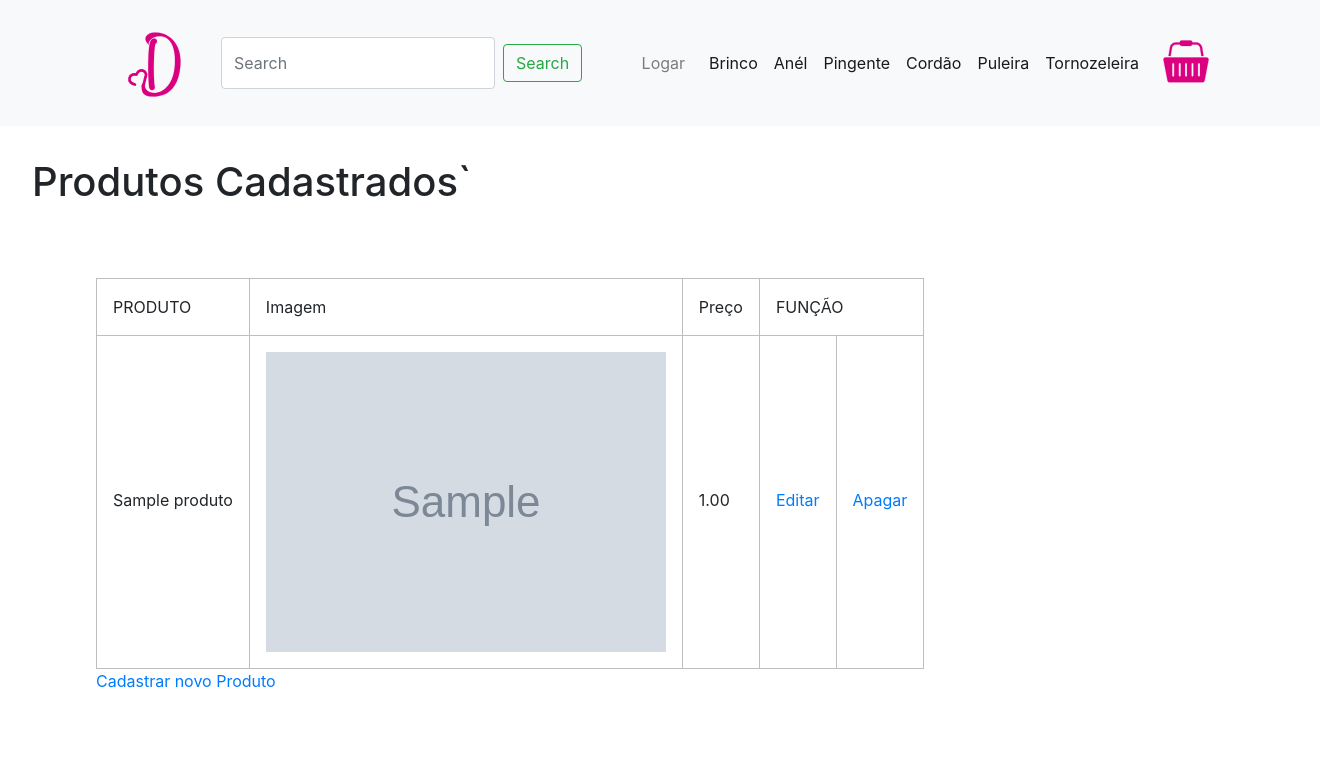
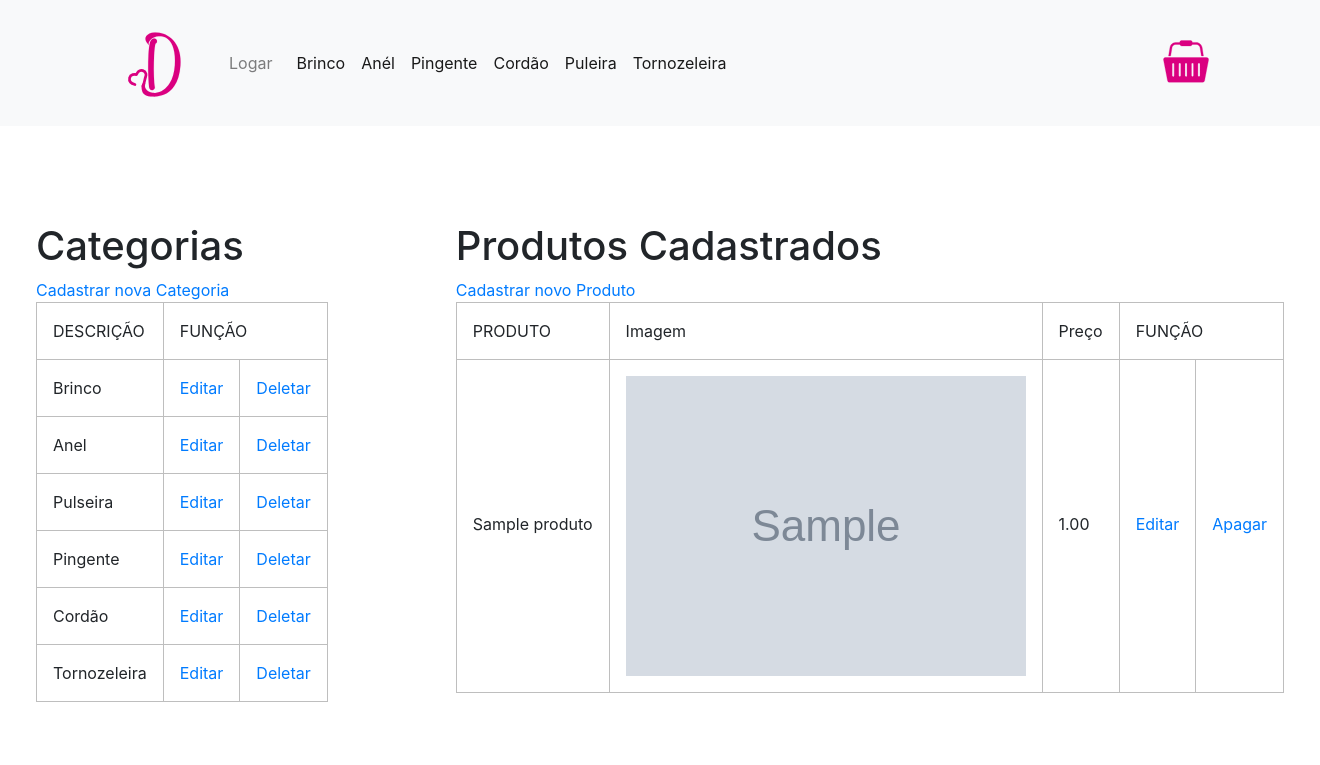
Before and after one commit to SilvioDiaz/Dmarsil, a PHP site: page /index.php?pagina=produtos in a window 1320 px wide. Shown: the top 765 px of the page. Run offline with PHP 8.4, Linux system fonts and the light colour scheme; data comes from the database, SQL or seed files in the repository; tables that the repository leaves empty hold one stand-in row (values such as "Sample post"); grey boxes marked "Sample" are stand-in pictures.

```diff
--- a/css/style.css
+++ b/css/style.css
@@ -38,12 +38,14 @@ td,th{
 .containerLista{
     width: 100%;
     display: flex;
+
     flex-direction: column;
     padding: 2rem;
 }
 
 .adminUsuario{
     display: flex;
+    justify-content: center;
 }
 
 .imgTabela{
--- a/header.php
+++ b/header.php
@@ -70,18 +70,7 @@ if(isset($_SESSION['carrinho'])){
     <img src="img/Dmarsil.svg" width="100" height="100" class="d-inline-block align-top" alt="Logo Dmarsil">
   </a>
 
-  <button class="navbar-toggler" type="button" data-toggle="collapse" data-target="#navbarSupportedContent" aria-controls="navbarSupportedContent" aria-expanded="false" aria-label="Toggle navigation">
-    <span class="navbar-toggler-icon"></span>
-  </button>
-
-  <form class="form-inline my-2 my-lg-0">
-      <input class="form-control mr-sm-2" type="search" placeholder="Search" aria-label="Search">
-      <button class="btn btn-outline-success my-2 my-sm-0" type="submit">Search</button>
-    </form>
-
-
-
-  <div class="collapse navbar-collapse inverter" id="navbarSupportedContent">
+  <div class="collapse navbar-collapse" id="navbarSupportedContent">
 
 
 
@@ -145,12 +134,16 @@ if(isset($_SESSION['Usuario'])){
 <div class="headerAdmin">
 <nav class="navbar navbar-expand-lg navbar-dark bg-dark">
   <div class="collapse navbar-collapse" id="navbarNavDropdown">
+    <div class="container">
       <ul class="navbar-nav">
         <li class="nav-item active">
           <a class="nav-link" href="?pagina=cadastro_produtos">Cadastrar Produto<span class="sr-only">(current)</span></a>
         </li>
         <li class="nav-item active">
           <a class="nav-link" href="?pagina=usuarios">Usuarios</a>
+        </li>
+        <li class="nav-item active">
+          <a class="nav-link" href="?pagina=produtos"> Produtos</a>
         </li>
 
         <?php
@@ -173,16 +166,13 @@ if(isset($_SESSION['Usuario'])){
           Admin
           </a>
           <div class="dropdown-menu" aria-labelledby="navbarDropdownMenuLink">
-        <a class="dropdown-item"  href="?pagina=tipos_usuario">Tipos de Usuario</a>
           <a class="dropdown-item"  href="?pagina=pedidos"> Pedidos </a>
-        <a class="dropdown-item"  href="?pagina=produtos"> Produtos </a>
           <a class="dropdown-item"  href="?pagina=cadastropromo"> Promoções </a>
-        <a class="dropdown-item"  href="?pagina=categorias">Categorias</a>
-
           </div>
         </li>
 
       </ul>
+    </div>
   </div>
 </nav>
 
--- a/paginas/ADMIN/usuarios.php
+++ b/paginas/ADMIN/usuarios.php
@@ -36,7 +36,7 @@ document.title = "Usuarios Cadastrados"
 
                             ?>
                         <tr>
-                        <td><?=$linha['descricao']?>'</td>
+                        <td><?=$linha['descricao']?></td>
                         <td class=tabela-celula><a href="?pagina=cadastro_funcionarios&id=<?=$linha['id_tipo']?>">Editar</td>
                         <td class=tabela-celula><a href="./script/excluir_tipo_usuario.php?id=<?$linha['id_tipo']?>">Deletar</a></td>
                         </tr>
--- a/paginas/produtos.php
+++ b/paginas/produtos.php
@@ -4,19 +4,51 @@ document.title = 'Produtos'
 
 
 <?php
+    include 'script/admin_only.php';
+
     $query = 'SELECT * FROM produto';
 
     $consulta = mysqli_query($conexao, $query);
 
-    include 'script/admin_only.php';
+    $query_tipo = 'SELECT * FROM tipo_produto';
+
+    $tipo = mysqli_query($conexao, $query_tipo);
 
 ?>
 
 <div class="containerLista">
-<div class="titulo">
-    <h1>Produtos Cadastrados`</h1>
+    <div class="adminUsuario">
+
+    <div class="tabela">
+            <h1>Categorias</h1>
+            <a class="link_botao" href="?pagina=cadastro_categoria">Cadastrar nova Categoria</a>
+            <table cellspacing=0>
+                <tr>
+                    <th>DESCRIÇÃO</th>
+                    <th colspan="2">FUNÇÃO</th>
+                </tr>
+
+                <?php
+                    while($linha = mysqli_fetch_array($tipo)){
+
+                    ?>
+                        <tr>
+                        <td><?=$linha['nome_tipoProduto']?></td>
+                        <td class=tabela-celula><a href="?pagina=cadastro_categoria&id=<?=$linha['id_tipoProduto']?>">Editar</td>
+                        <td class=tabela-celula><a href="./script/excluir_categoria.php?id=<?=$linha['id_tipoProduto']?>">Deletar</a></td>
+                        </tr>
+                <?php
+                    }
+                ?>
+            </table>
+
         </div>
+
+
+
         <div class="tabela">
+            <h1>Produtos Cadastrados</h1>
+            <a class="link_botao" href="?pagina=cadastro_produtos">Cadastrar novo Produto</a>
             <table cellspacing=0>
                 <tr>
                     <th>PRODUTO</th>
@@ -27,16 +59,19 @@ document.title = 'Produtos'
 
                 <?php
                     while($linha = mysqli_fetch_array($consulta)){
-                echo '<tr>';
-                echo '<td>'.$linha['nome_produto'].'</td>';
-                echo "<td><img class='imgTabela' src=" . $linha['imagem_produto']."></td>";
-                echo '<td>'.$linha['preco_produto'].'</td>';
-                echo '<td class=tabela-celula><a href=?pagina=cadastro_produtos&id='.$linha['id_produto'].'>Editar</a></td>';
-                echo '<td class=tabela-celula><a href=./script/excluir_produto.php?id='.$linha['id_produto'].'>Apagar</a></td>';
-                echo '</tr>';
+                ?>
+                        <tr>
+                        <td><?=$linha['nome_produto']?></td>
+                        <td><img class='imgTabela' src=<?=$linha['imagem_produto']?>></td>
+                        <td><?=$linha['preco_produto']?></td>
+                        <td class=tabela-celula><a href="?pagina=cadastro_produtos&id=<?=$linha['id_produto']?>">Editar</a></td>
+                        <td class=tabela-celula><a href="./script/excluir_produto.php?id=<?=$linha['id_produto']?>">Apagar</a></td>
+                        </tr>
+                <?php
                     }
                 ?>
             </table>
-    <a class="link_botao" href="?pagina=cadastro_produtos">Cadastrar novo Produto</a>
+
         </div>
     </div>
+</div>
```
Also changed, not shown: paginas/ADMIN/tipos_produto.php (+12 -9 lines), paginas/perfil.php (+22 -20 lines), script/alterar_banho.php (added, +15 -0 lines), script/excluir_banho.php (added, +11 -0 lines), script/incluir_banho.php (added, +14 -0 lines). Lines whose indentation alone changed are shown as unchanged.
